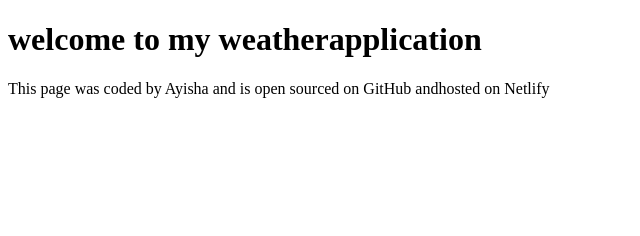
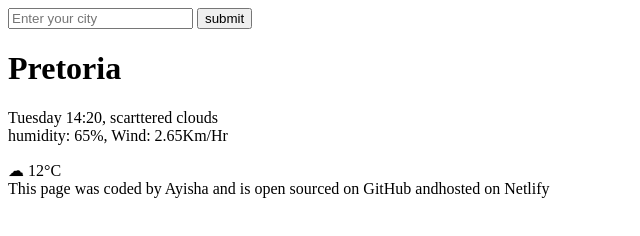
Before and after one commit to aishacmela/Ayisha-project, a plain HTML site: page index.html in a window 1280 px wide. Shown: the whole page, without its empty margins (0-640 px from the left). Drawn offline with Linux system fonts and the light colour scheme.

Commit message:
Added HTML

```diff
--- a/index.html
+++ b/index.html
@@ -6,7 +6,23 @@
     <title>Aisha weather application</title>
 </head>
 <body>
-   <h1>welcome to my weatherapplication</h1>
+   <header>
+<form >
+    <input type="text" placeholder="Enter your city">
+    <input type="button" value="submit">
+</form>
+   </header>
+   <main>
+<h1>
+    Pretoria
+</h1>
+<p>
+    Tuesday 14:20, scarttered clouds
+    <br/>
+    humidity: 65%, Wind: 2.65Km/Hr
+</p>
+☁ 12°C
+   </main>
 
    <footer>
     This page was coded by Ayisha and is open sourced on GitHub andhosted on Netlify
```
